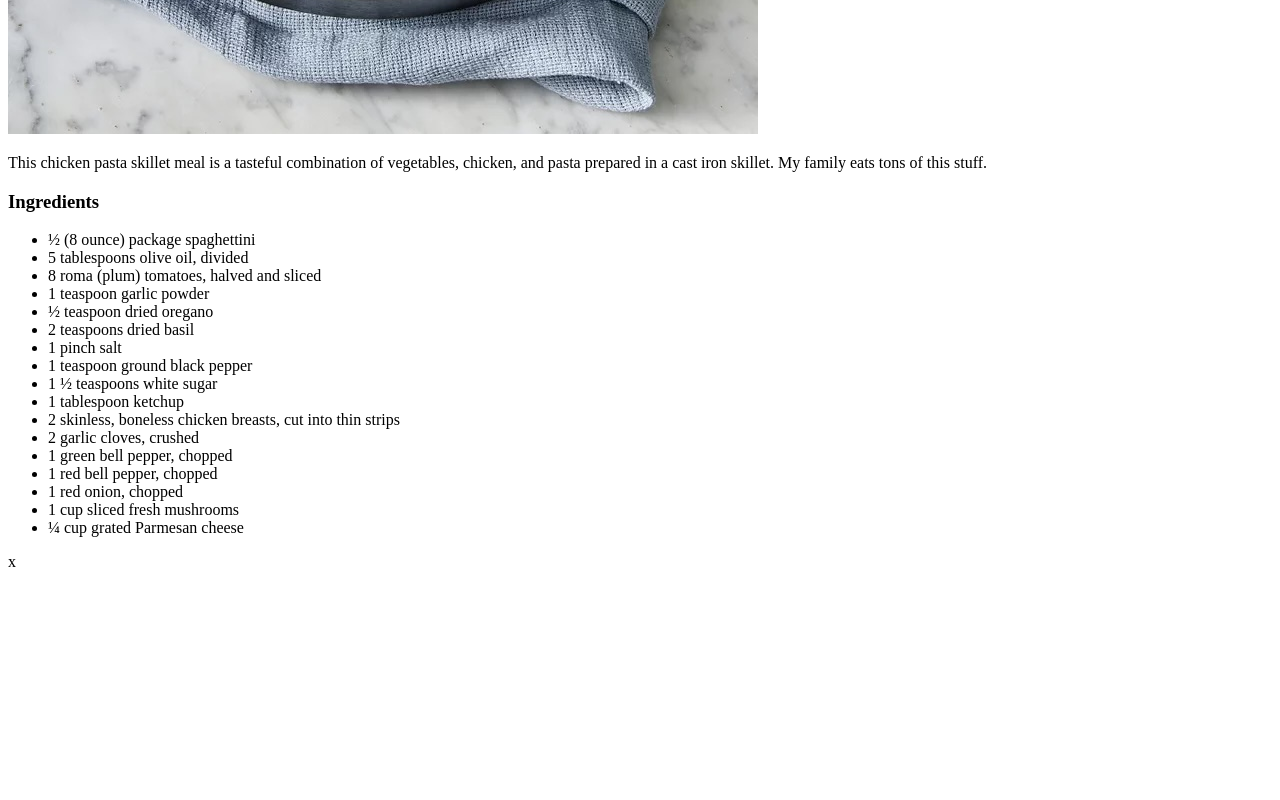
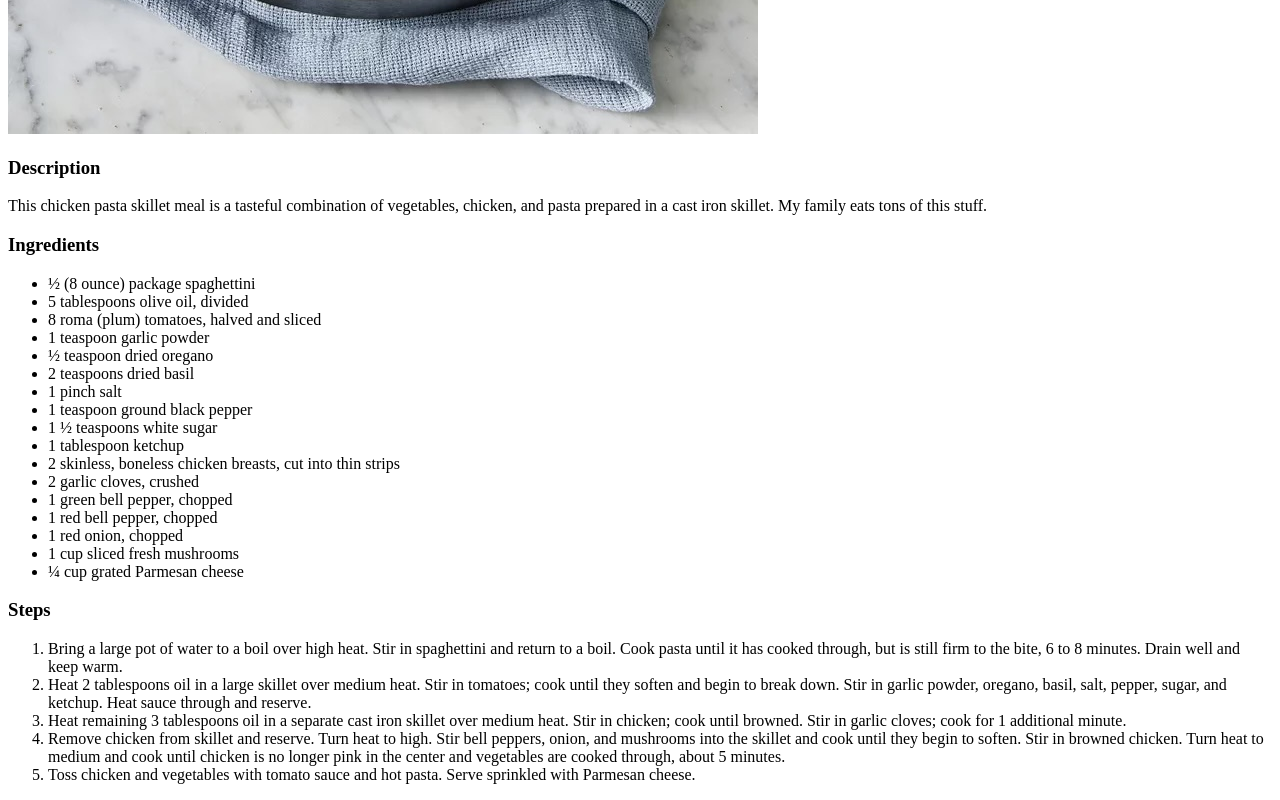
Before and after one commit to maxwellramone/odin-recipes, a plain HTML site: page recipes/skillet-chicken-pasta.html in a window 1280 px wide. Shown: the part 696-1496 px from the top of the page. Before the commit the page ends 1275 px from the top, so only its background shows below. Drawn offline with Linux system fonts and the light colour scheme.

Commit message:
Add steps to skillet-chicken-pasta.html

```diff
--- a/recipes/skillet-chicken-pasta.html
+++ b/recipes/skillet-chicken-pasta.html
@@ -8,7 +8,10 @@
     <body>
         <h1>Skillet Chicken Pasta</h1>
         <img src="../images/skillet-chicken-pasta.jpg" alt="Picture of Skillet Chicken Pasta">
+
+        <h3>Description</h3>
         <p>This chicken pasta skillet meal is a tasteful combination of vegetables, chicken, and pasta prepared in a cast iron skillet. My family eats tons of this stuff.</p>
+
         <h3>Ingredients</h3>
     <ul>
         <li>½ (8 ounce) package spaghettini</li>
@@ -29,5 +32,14 @@
         <li>1 cup sliced fresh mushrooms</li>
         <li>¼ cup grated Parmesan cheese</li>
     </ul>
+
+    <h3>Steps</h3>
+    <ol>
+        <li>Bring a large pot of water to a boil over high heat. Stir in spaghettini and return to a boil. Cook pasta until it has cooked through, but is still firm to the bite, 6 to 8 minutes. Drain well and keep warm.</li>
+        <li>Heat 2 tablespoons oil in a large skillet over medium heat. Stir in tomatoes; cook until they soften and begin to break down. Stir in garlic powder, oregano, basil, salt, pepper, sugar, and ketchup. Heat sauce through and reserve.</li>
+        <li>Heat remaining 3 tablespoons oil in a separate cast iron skillet over medium heat. Stir in chicken; cook until browned. Stir in garlic cloves; cook for 1 additional minute.</li>
+        <li>Remove chicken from skillet and reserve. Turn heat to high. Stir bell peppers, onion, and mushrooms into the skillet and cook until they begin to soften. Stir in browned chicken. Turn heat to medium and cook until chicken is no longer pink in the center and vegetables are cooked through, about 5 minutes.</li>
+        <li>Toss chicken and vegetables with tomato sauce and hot pasta. Serve sprinkled with Parmesan cheese.</li>
+    </ol>
     </body>
-</html>x
+</html>
```
